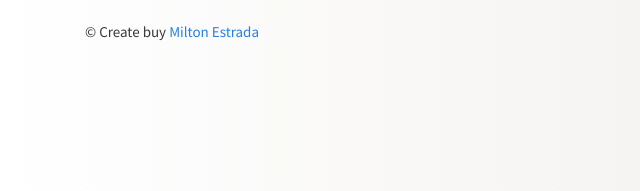
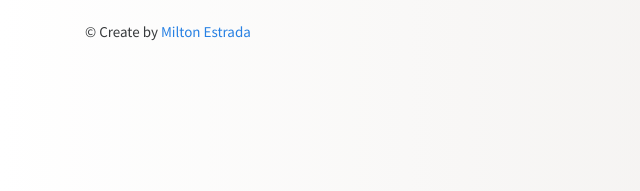
Before and after one commit to miltondw/app-books-fullstack-js, a website built with webpack: page frontend/index.html in a window 1280 px wide. Shown: the part 370-561 px from the top of the page, 0-640 px from the left. Built offline with nearby package versions, Linux system fonts and the light colour scheme; no server answers.

```diff
--- a/frontend/index.html
+++ b/frontend/index.html
@@ -77,7 +77,7 @@
 </main>
     <footer>
       <div class="container">
-        <p class="card-text">&copy; Create buy <a href="https://github.com/miltondw">Milton Estrada</a> </p>
+        <p class="card-text">&copy; Create by <a href="https://github.com/miltondw">Milton Estrada</a> </p>
       </div>
     </footer>
   </body>
```
